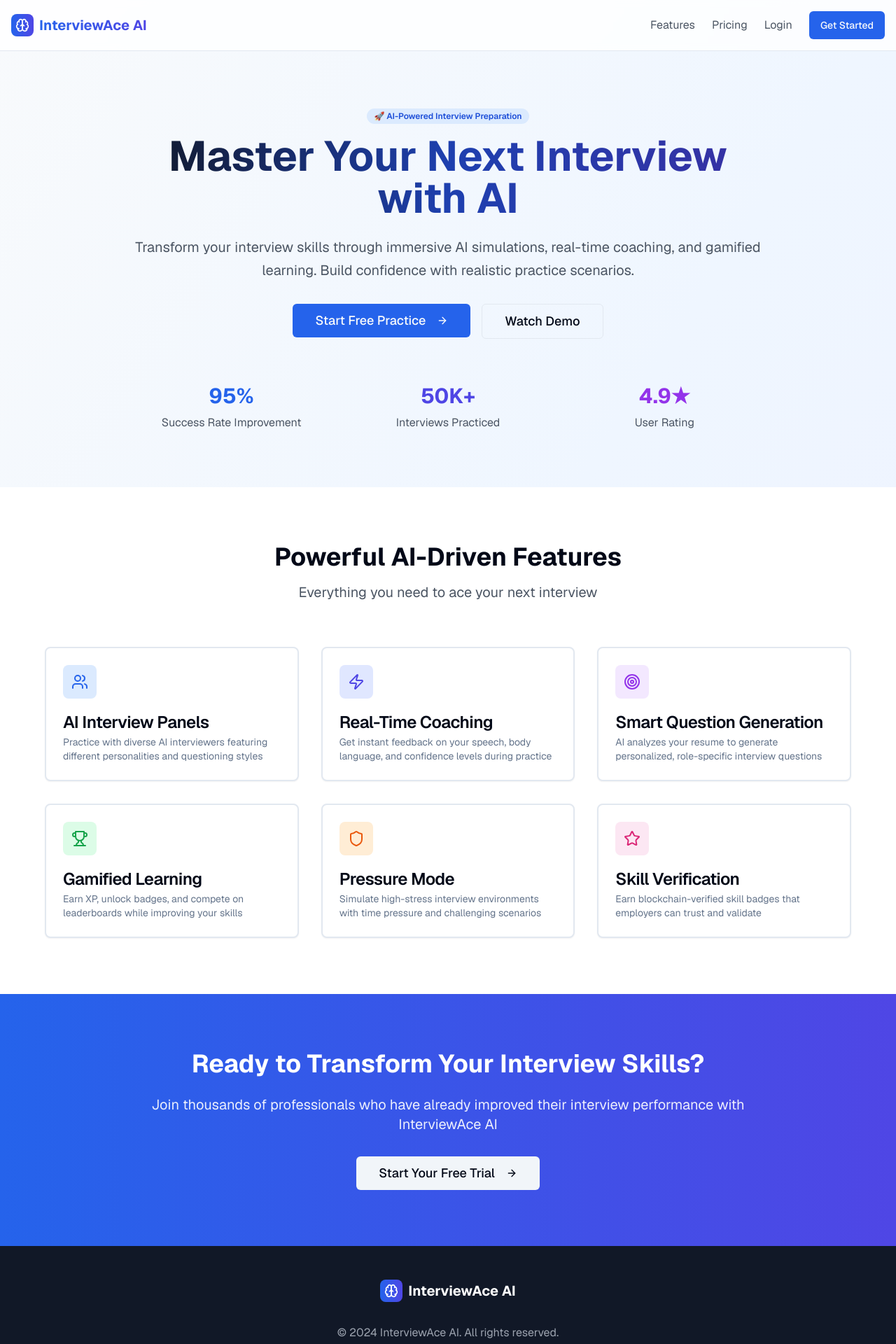
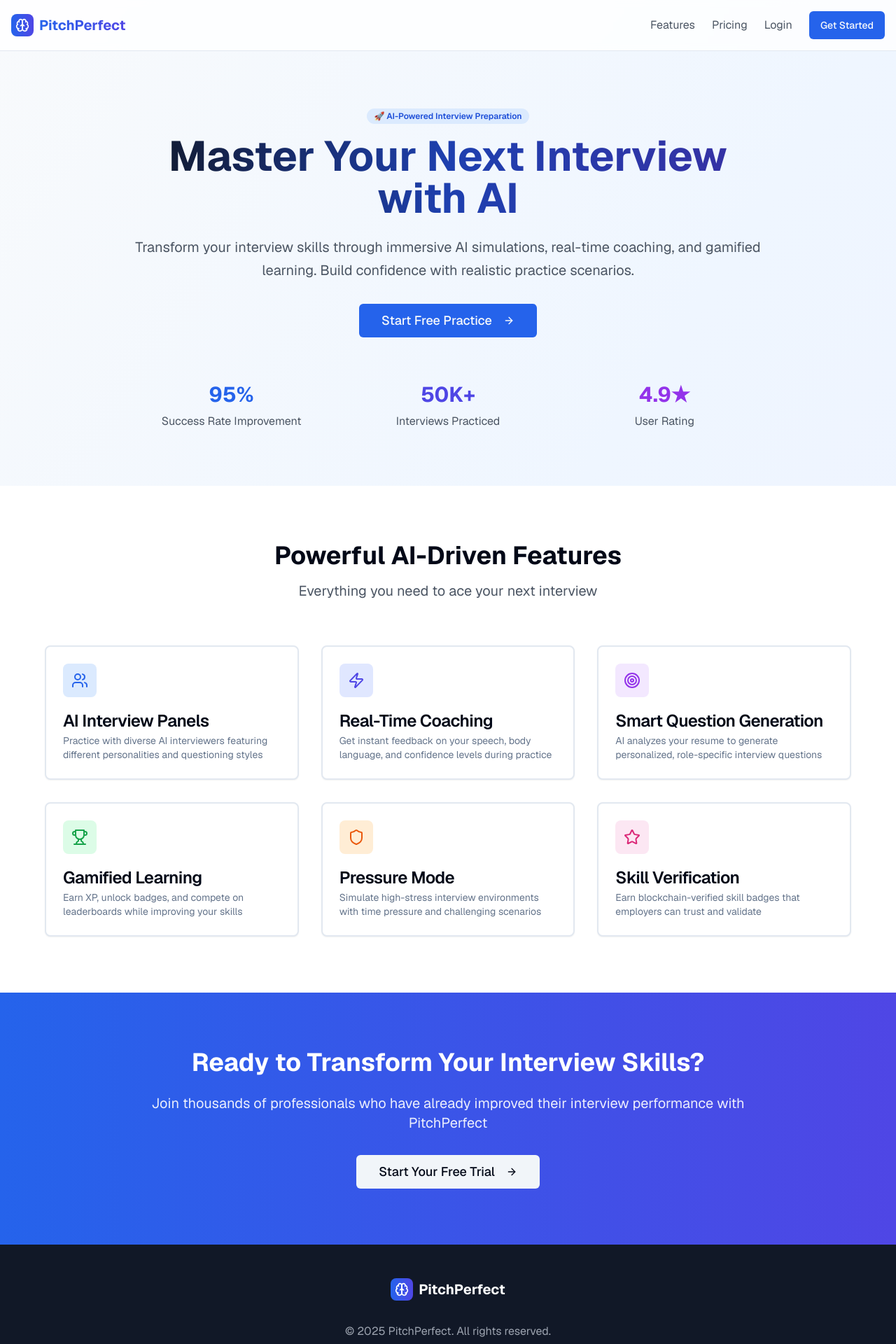
Before and after one commit to COolAlien35/PitchPerfect, a Next.js app: page / in a window 1280 px wide. Shown: the top 1920 px of the page at 70% size. Built offline with nearby package versions, Linux system fonts and the light colour scheme.

Commit message:
name changed

```diff
--- a/app/dashboard/page.tsx
+++ b/app/dashboard/page.tsx
@@ -86,7 +86,7 @@ export default function DashboardPage() {
               <Brain className="w-5 h-5 text-white" />
             </div>
             <span className="text-xl font-bold bg-gradient-to-r from-blue-600 to-indigo-600 bg-clip-text text-transparent">
-              InterviewAce AI
+              PitchPerfect
             </span>
           </div>
           <nav className="flex items-center space-x-4">
--- a/app/group-discussion/extreme/page.tsx
+++ b/app/group-discussion/extreme/page.tsx
@@ -172,7 +172,7 @@ export default function ExtremeGroupDiscussionPage() {
               <Flame className="w-5 h-5 text-white" />
             </div>
             <span className="text-xl font-bold bg-gradient-to-r from-red-400 to-orange-400 bg-clip-text text-transparent">
-              InterviewAce AI
+              PitchPerfect
             </span>
           </div>
           <nav className="flex items-center space-x-4">
--- a/app/group-discussion/page.tsx
+++ b/app/group-discussion/page.tsx
@@ -102,7 +102,7 @@ export default function GroupDiscussionPage() {
               <Brain className="w-5 h-5 text-white" />
             </div>
             <span className="text-xl font-bold bg-gradient-to-r from-blue-600 to-indigo-600 bg-clip-text text-transparent">
-              InterviewAce AI
+              PitchPerfect
             </span>
           </div>
           <nav className="flex items-center space-x-4">
--- a/app/group-discussion/results/[code]/page.tsx
+++ b/app/group-discussion/results/[code]/page.tsx
@@ -104,7 +104,7 @@ export default function GroupDiscussionResultsPage() {
               <Users className="w-5 h-5 text-white" />
             </div>
             <span className="text-xl font-bold bg-gradient-to-r from-purple-600 to-pink-600 bg-clip-text text-transparent">
-              InterviewAce AI
+              PitchPerfect
             </span>
           </div>
           <div className="flex items-center space-x-3">
--- a/app/interview/analysis/page.tsx
+++ b/app/interview/analysis/page.tsx
@@ -539,7 +539,7 @@ export default function InterviewAnalysisPage() {
               <Brain className="w-5 h-5 text-white" />
             </div>
             <span className="text-xl font-bold bg-gradient-to-r from-blue-600 to-indigo-600 bg-clip-text text-transparent">
-              InterviewAce AI
+              PitchPerfect
             </span>
           </div>
           <div className="flex items-center space-x-3">
--- a/app/interview/results/page.tsx
+++ b/app/interview/results/page.tsx
@@ -71,7 +71,7 @@ export default function InterviewResultsPage() {
               <Brain className="w-5 h-5 text-white" />
             </div>
             <span className="text-xl font-bold bg-gradient-to-r from-blue-600 to-indigo-600 bg-clip-text text-transparent">
-              InterviewAce AI
+              PitchPerfect
             </span>
           </div>
           <div className="flex items-center space-x-3">
--- a/app/login/page.tsx
+++ b/app/login/page.tsx
@@ -71,7 +71,7 @@ export default function LoginPage() {
               <Brain className="w-7 h-7 text-white" />
             </div>
             <span className="text-2xl font-bold bg-gradient-to-r from-blue-600 to-indigo-600 bg-clip-text text-transparent">
-              InterviewAce AI
+              PitchPerfect
             </span>
           </div>
           <h1 className="text-2xl font-bold mb-2">{isSignUp ? "Create an Account" : "Welcome Back"}</h1>
--- a/app/onboarding/page.tsx
+++ b/app/onboarding/page.tsx
@@ -95,7 +95,7 @@ export default function OnboardingPage() {
               <Brain className="w-6 h-6 text-white" />
             </div>
             <span className="text-2xl font-bold bg-gradient-to-r from-blue-600 to-indigo-600 bg-clip-text text-transparent">
-              InterviewAce AI
+              PitchPerfect
             </span>
           </div>
           <h1 className="text-3xl font-bold mb-2">Welcome to Your Interview Journey</h1>
--- a/app/page.tsx
+++ b/app/page.tsx
@@ -15,7 +15,7 @@ export default function HomePage() {
               <Brain className="w-5 h-5 text-white" />
             </div>
             <span className="text-xl font-bold bg-gradient-to-r from-blue-600 to-indigo-600 bg-clip-text text-transparent">
-              InterviewAce AI
+              PitchPerfect
             </span>
           </div>
           <nav className="hidden md:flex items-center space-x-6">
@@ -54,9 +54,7 @@ export default function HomePage() {
                 Start Free Practice <ArrowRight className="ml-2 w-5 h-5" />
               </Link>
             </Button>
-            <Button size="lg" variant="outline" className="text-lg px-8 py-6 bg-transparent">
-              Watch Demo
-            </Button>
+
           </div>
 
           {/* Stats */}
@@ -166,7 +164,7 @@ export default function HomePage() {
         <div className="container mx-auto text-center max-w-4xl">
           <h2 className="text-4xl font-bold mb-6">Ready to Transform Your Interview Skills?</h2>
           <p className="text-xl mb-8 opacity-90">
-            Join thousands of professionals who have already improved their interview performance with InterviewAce AI
+            Join thousands of professionals who have already improved their interview performance with PitchPerfect
           </p>
           <Button size="lg" variant="secondary" className="text-lg px-8 py-6" asChild>
             <Link href="/onboarding">
@@ -183,10 +181,10 @@ export default function HomePage() {
             <div className="w-8 h-8 bg-gradient-to-r from-blue-600 to-indigo-600 rounded-lg flex items-center justify-center mr-2">
               <Brain className="w-5 h-5 text-white" />
             </div>
-            <span className="text-xl font-bold">InterviewAce AI</span>
+            <span className="text-xl font-bold">PitchPerfect</span>
           </div>
           <div className="text-center text-gray-400">
-            <p>&copy; 2024 InterviewAce AI. All rights reserved.</p>
+            <p>&copy; 2025 PitchPerfect. All rights reserved.</p>
           </div>
         </div>
       </footer>
```
Also changed, not shown: 1 other file (tests, documents, lock files or other folders).
